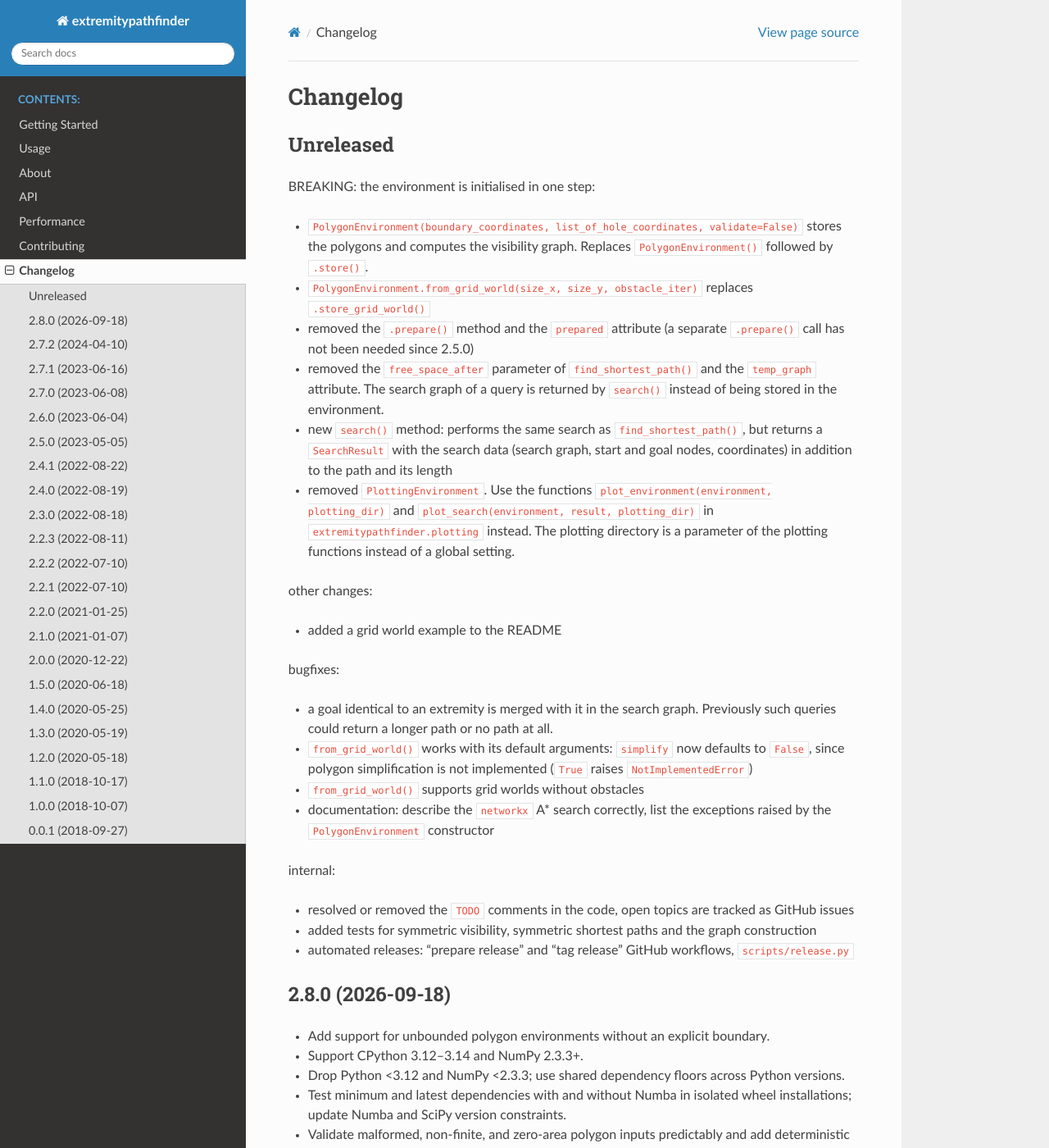
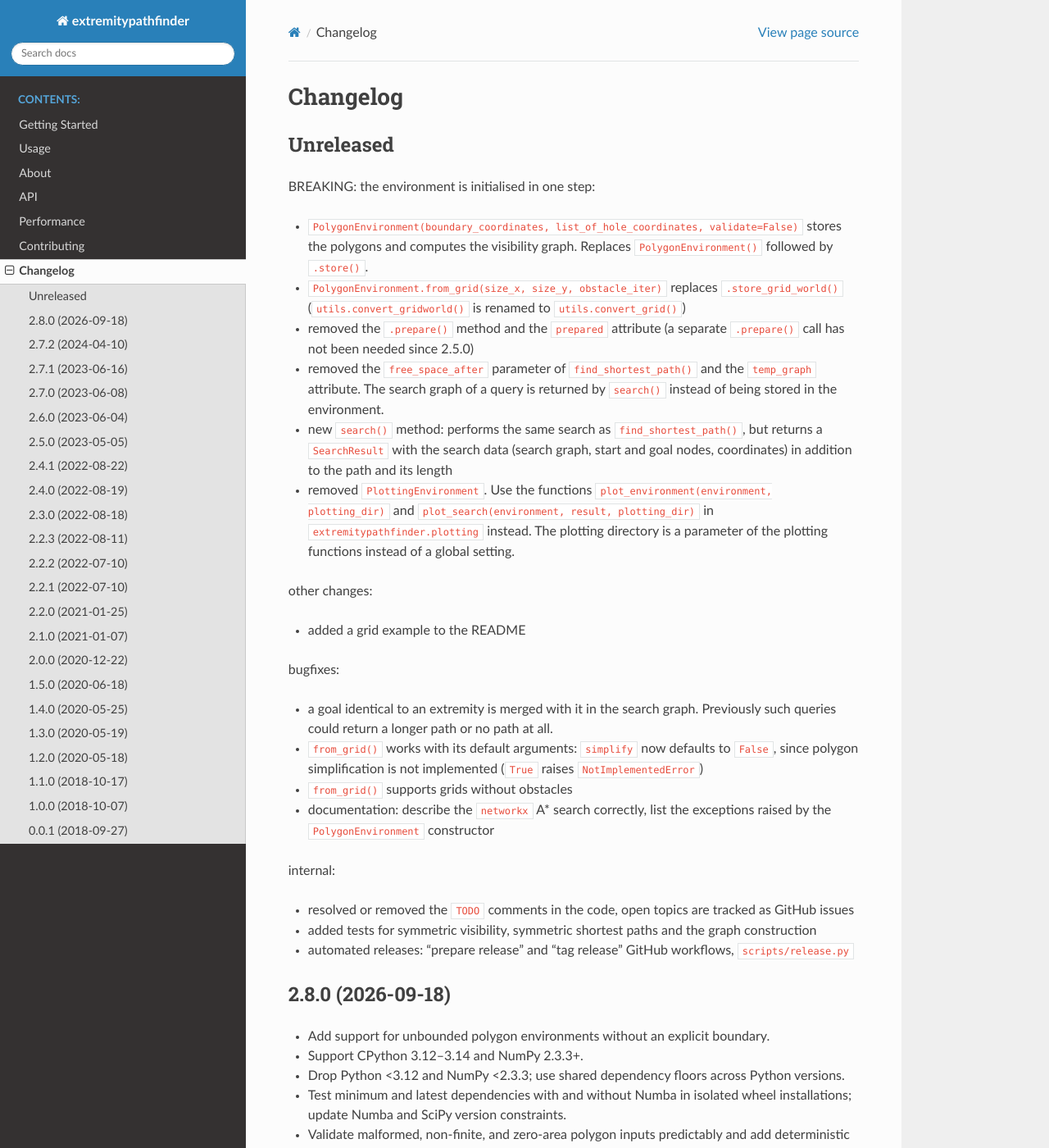
Before and after one commit to jannikmi/extremitypathfinder, a Sphinx documentation site: the page built from docs/6_changelog.rst, in a window 1280 px wide and 1400 px high. Shown: the whole window at 82% size. Built offline with Sphinx 7.4.7 and the Read the Docs theme 3.1.0, drawn with Linux system fonts in a browser that asks for light colours.

Commit message:
Rename from_grid_world() to from_grid(), use "grid" instead of "grid world" in the docs
Co-Authored-By: Claude Opus 5.5 <noreply@anthropic.com>
Claude-Session: https://claude.ai/code/session_014r63cbeQAhf26NsHGVkcLb

```diff
--- a/CHANGELOG.rst
+++ b/CHANGELOG.rst
@@ -8,7 +8,7 @@ BREAKING: the environment is initialised in one step:
 
 - ``PolygonEnvironment(boundary_coordinates, list_of_hole_coordinates, validate=False)`` stores the polygons
   and computes the visibility graph. Replaces ``PolygonEnvironment()`` followed by ``.store()``.
-- ``PolygonEnvironment.from_grid_world(size_x, size_y, obstacle_iter)`` replaces ``.store_grid_world()``
+- ``PolygonEnvironment.from_grid(size_x, size_y, obstacle_iter)`` replaces ``.store_grid_world()`` (``utils.convert_gridworld()`` is renamed to ``utils.convert_grid()``)
 - removed the ``.prepare()`` method and the ``prepared`` attribute
   (a separate ``.prepare()`` call has not been needed since 2.5.0)
 - removed the ``free_space_after`` parameter of ``find_shortest_path()`` and the ``temp_graph`` attribute.
@@ -21,15 +21,15 @@ BREAKING: the environment is initialised in one step:
 
 other changes:
 
-- added a grid world example to the README
+- added a grid example to the README
 
 bugfixes:
 
 - a goal identical to an extremity is merged with it in the search graph.
   Previously such queries could return a longer path or no path at all.
-- ``from_grid_world()`` works with its default arguments: ``simplify`` now defaults
+- ``from_grid()`` works with its default arguments: ``simplify`` now defaults
   to ``False``, since polygon simplification is not implemented (``True`` raises ``NotImplementedError``)
-- ``from_grid_world()`` supports grid worlds without obstacles
+- ``from_grid()`` supports grids without obstacles
 - documentation: describe the ``networkx`` A* search correctly, list the exceptions raised by the ``PolygonEnvironment`` constructor
 
 internal:
--- a/README.rst
+++ b/README.rst
@@ -94,14 +94,14 @@ Install the package with the optional Numba extra for a significant speedup:
     path, length = environment.find_shortest_path(start_coordinates, goal_coordinates)
 
 
-Grid worlds can be converted into polygon environments as well.
+Grids with blocked cells (obstacles) can be converted into polygon environments as well.
 Coordinates refer to the corners of the grid cells, i.e. cell ``(x, y)`` spans ``[x, x+1] x [y, y+1]``:
 
 .. code-block:: python
 
     size_x, size_y = 5, 3
     obstacle_iter = [(2, 1), (3, 1)]  # blocked grid cells (x, y)
-    environment = PolygonEnvironment.from_grid_world(size_x, size_y, obstacle_iter)
+    environment = PolygonEnvironment.from_grid(size_x, size_y, obstacle_iter)
     path, length = environment.find_shortest_path((0.5, 0.5), (4.5, 2.5))
 
 
--- a/docs/3_about.rst
+++ b/docs/3_about.rst
@@ -214,7 +214,7 @@ This package is similar to `pyvisgraph <https://github.com/TaipanRex/pyvisgraph>
 
 - very reduced visibility graph (time and memory!)
 - algorithms optimized for path finding
-- possibility to convert and use grid worlds
+- possibility to convert and use grids with blocked cells
 
 
 **Cons:**
```
Also changed, not shown: docs/1_usage.rst (+6 -3 lines), 5 other files.
